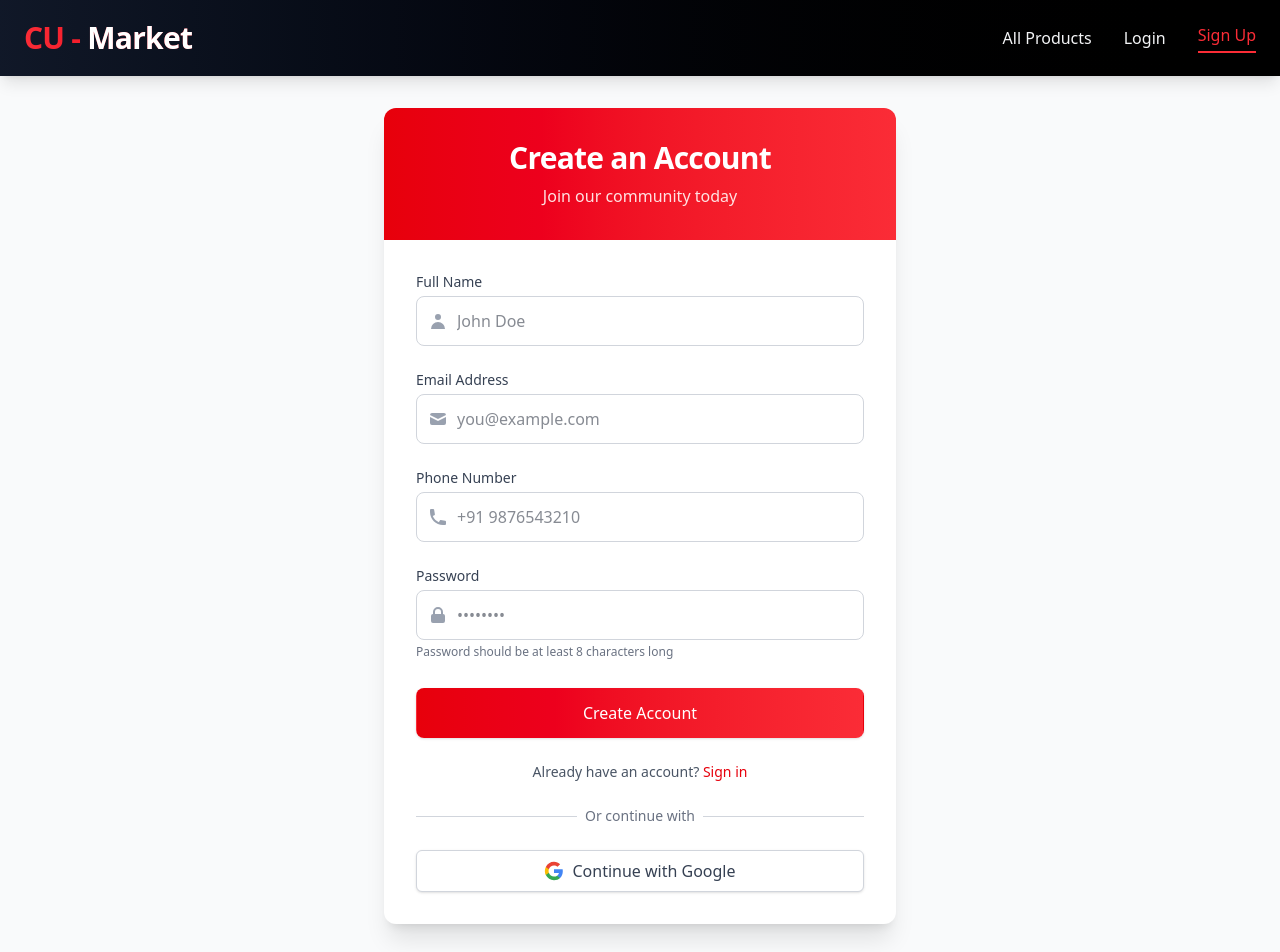
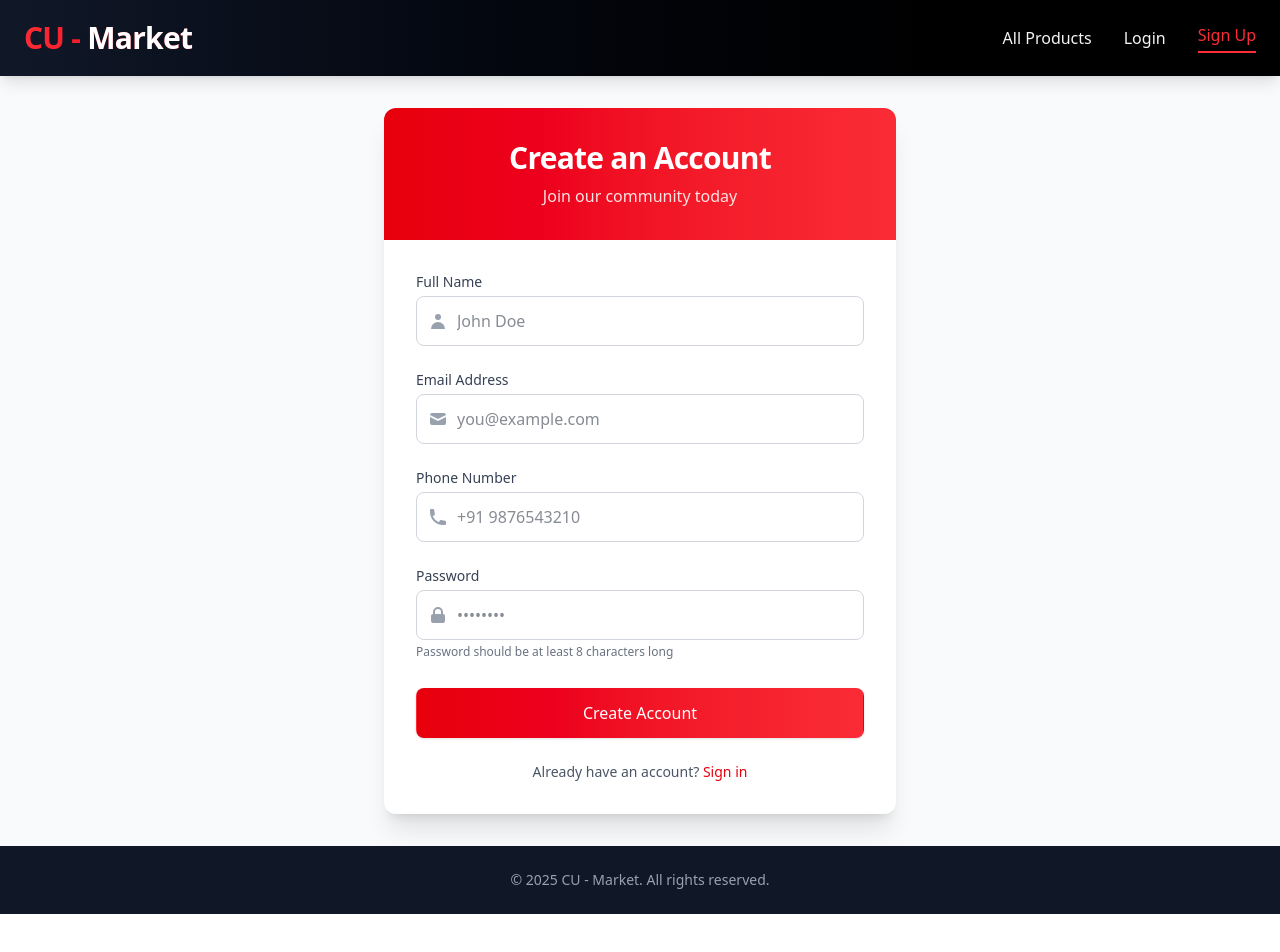
Before and after one commit to beyondrana/Cranes-Market-frontend, a React (Vite) app: page /signup in a window 1280 px wide. Shown: the top 952 px of the page. After the commit the page ends 914 px from the top, so only its background shows below. Built offline with nearby package versions, Linux system fonts and the light colour scheme; no server answers.

Commit message:
google authentication hidden

```diff
--- a/src/pages/Signup.jsx
+++ b/src/pages/Signup.jsx
@@ -193,7 +193,7 @@ const Signup = () => {
               </p>
             </div>
 
-            <div className="mt-6">
+            {/* <div className="mt-6">
               <div className="relative">
                 <div className="absolute inset-0 flex items-center">
                   <div className="w-full border-t border-gray-300"></div>
@@ -232,7 +232,7 @@ const Signup = () => {
                   <span className="text-gray-700 font-medium">Continue with Google</span>
                 </button>
               </div>
-            </div>
+            </div> */}
           </div>
         </div>
       </div>
```
